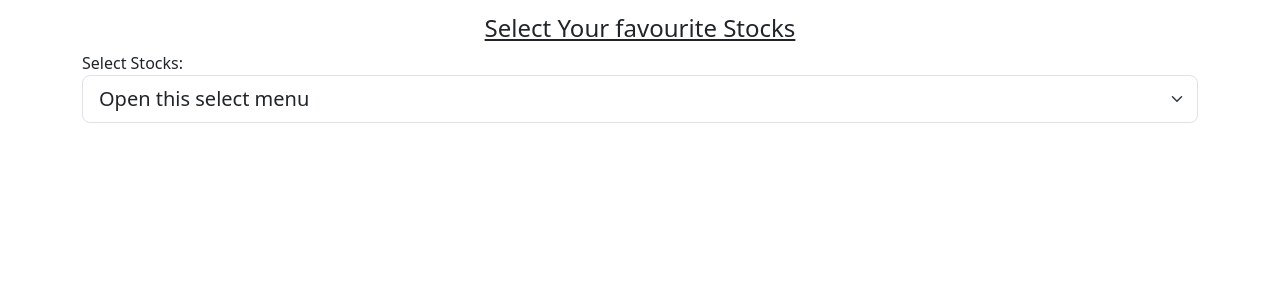
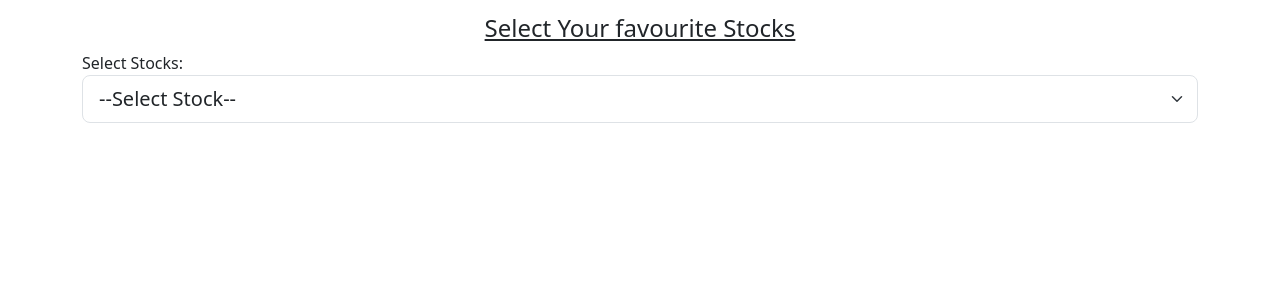
Before and after one commit to Sagar-codes/Trade-Trends, a Django app: template templates/mainapp/home.html in a window 1280 px wide. Shown: the part 154-445 px from the top of the page. Run offline with Django 4.2, Linux system fonts and the light colour scheme; the template is opened without the code that fills it: most values are stand-ins (such as "Sample title", 1, 10 or a date in 2020).

Commit message:
added finance module and fetched stock name using object

```diff
--- a/mainapp/views.py
+++ b/mainapp/views.py
@@ -1,9 +1,12 @@
 from django.shortcuts import render
+from yahoo_fin.stock_info import *
 
 # Create your views here.
 
 def stockTracker(request):
-    return render(request, 'mainapp/home.html')
+    stockPicker = tickers_nifty50()
+    print(stockPicker)
+    return render(request, 'mainapp/home.html', {'stockPicker':stockPicker})
 
 def liveStocks(request):
     return render(request, 'mainapp/stocks.html')
--- a/templates/mainapp/home.html
+++ b/templates/mainapp/home.html
@@ -17,11 +17,11 @@ Home Page
 
         <label for="stockpicker">Select Stocks: </label>
         <select class="form-select form-select-lg mb-3" aria-label=".form-select-lg example" id="stockpicker">
-            <option selected>Open this select menu</option>
-            <option value="1">One</option>
-            <option value="2">Two</option>
-            <option value="3">Three</option>
-        </select>
+            <option selected>--Select Stock--</option>
+                {% for stock in stockPicker %}
+                <option value="{{stock}}">{{stock}}</option>
+                {% endfor %}
+            </select>
     </div>
 
 {% endblock body %}
```
